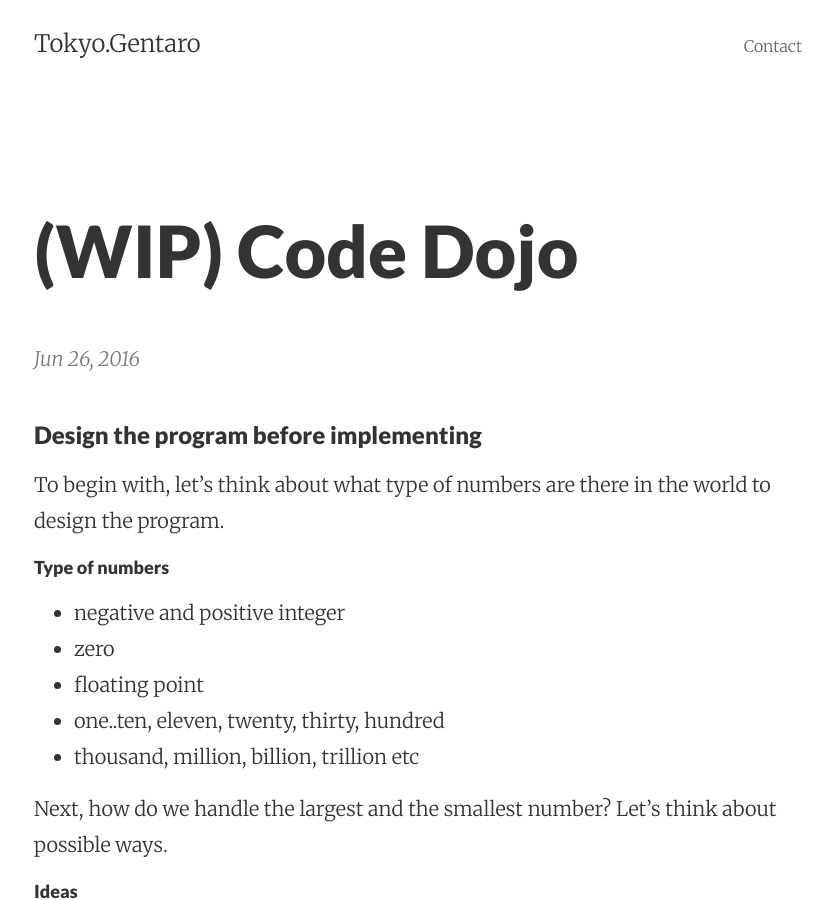
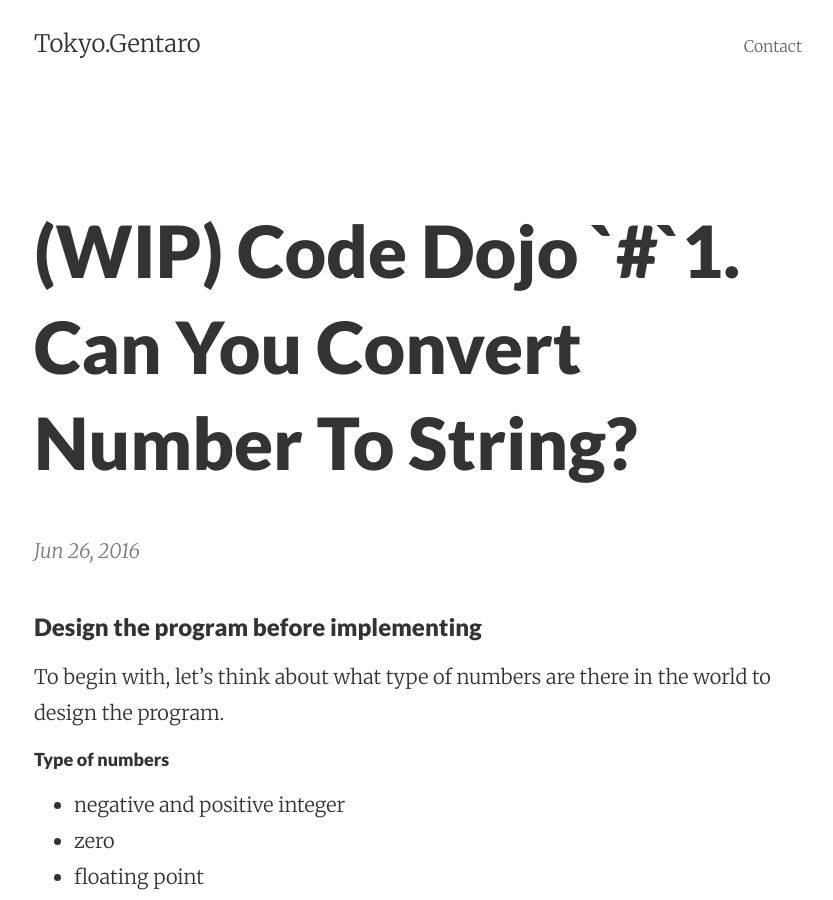
Before and after one commit to gentaro-sakamoto/gentaro-sakamoto.github.io, a Jekyll site: the page built from _posts/2016-06-26-wip-code-dojo-1-can-you-convert-number-to-string.markdown, in a window 1280 px wide and 900 px high. Shown: the whole window, without its empty margins (222-1055 px from the left). Built offline with Jekyll 4.4.1, drawn with Linux system fonts in a browser that asks for light colours.

Commit message:
Update 2016-06-26-wip-code-dojo-1-can-you-convert-number-to-string.markdown

```diff
--- a/_posts/2016-06-26-wip-code-dojo-1-can-you-convert-number-to-string.markdown
+++ b/_posts/2016-06-26-wip-code-dojo-1-can-you-convert-number-to-string.markdown
@@ -1,6 +1,6 @@
 ---
 published: true
-title: (WIP) Code Dojo #1. Can You Convert Number To String?
+title: (WIP) Code Dojo `#`1. Can You Convert Number To String?
 layout: post
 ---
 ### Design the program before implementing
```
